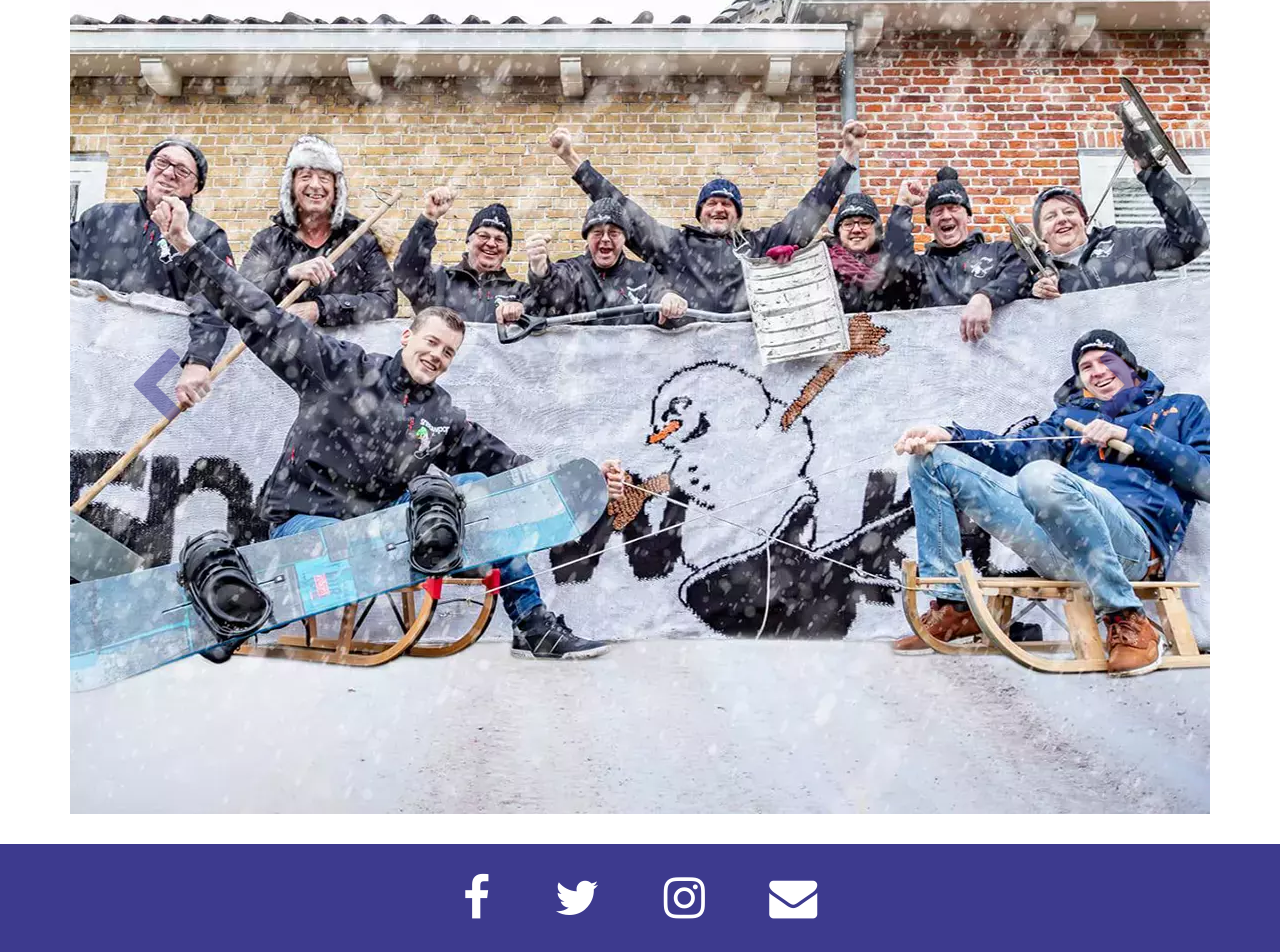
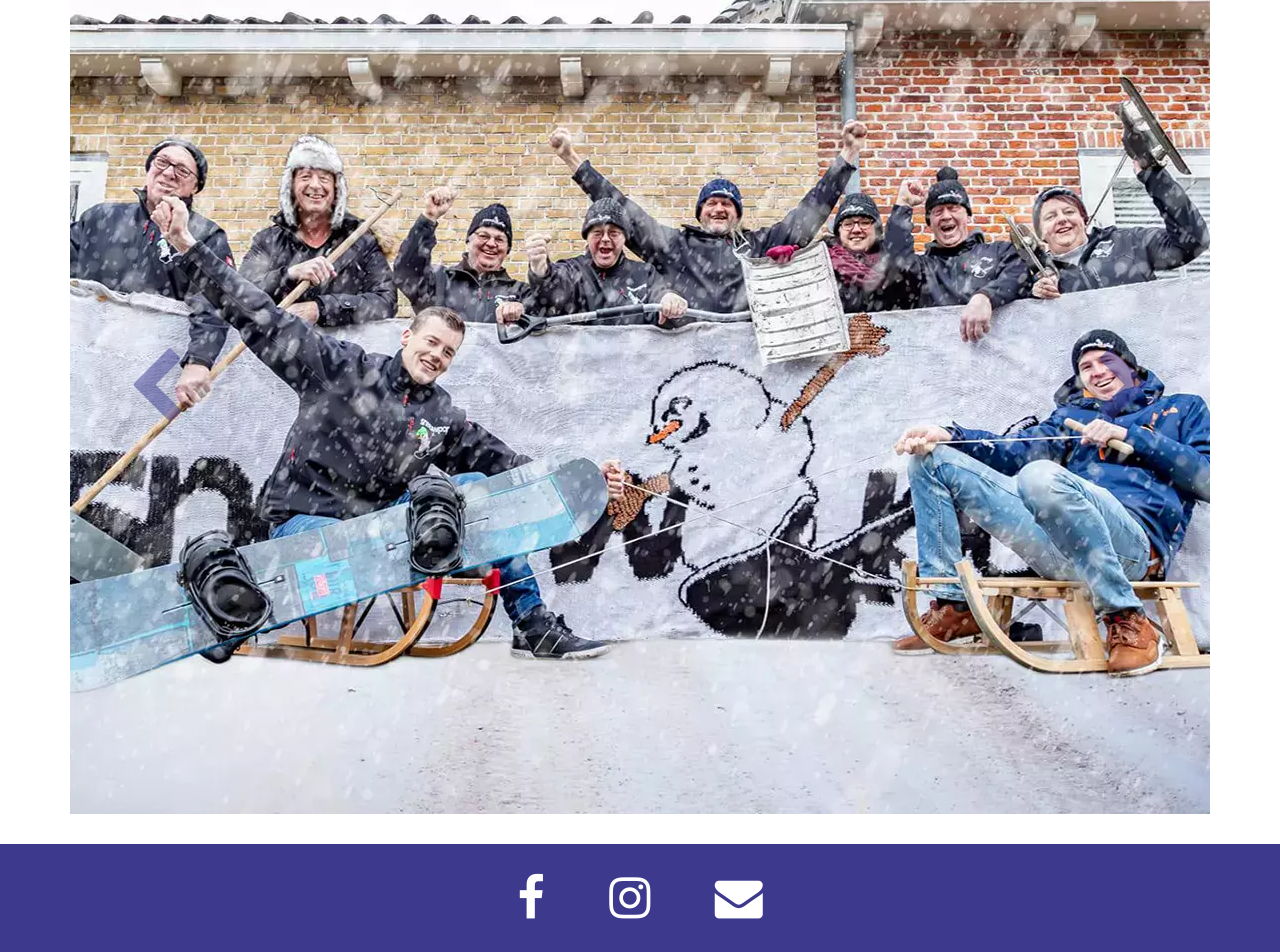
Before and after one commit to sneeuwpop-festival/sneeuwpop.nl, a Jekyll site: the page built from index.md, in a window 1280 px wide. Shown: the part 3533-4485 px from the top of the page. Built offline with Jekyll 4.4.1, drawn with Linux system fonts in a browser that asks for light colours.

Commit message:
Update footer.html

```diff
--- a/_includes/footer.html
+++ b/_includes/footer.html
@@ -1,6 +1,5 @@
 <div class="footer">
     <a href="https://www.facebook.com/SneeuwpopWateringen" target="_blank"><i class="fa fa-3x fa-facebook"></i></a>
-    <a href="https://twitter.com/Sneeuwpop2020" target="_blank"><i class="fa fa-3x fa-twitter"></i></a>
     <a href="https://www.instagram.com/sneeuwpop_2023/" target="_blank"><i class="fa fa-3x fa-instagram"></i></a>
     <a href="mailto:info@sneeuwpop.nl"><i class="fa fa-3x fa-envelope"></i></a>
 </div>
```
